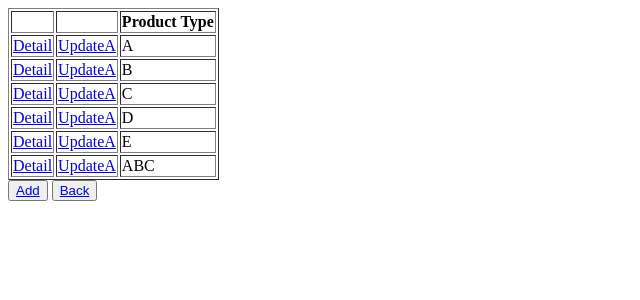
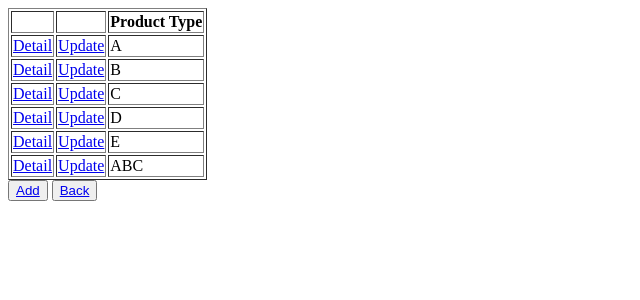
Before and after one commit to minhviet21/MachineAssemblyManagementWeb, a Django app: page /manager/product in a window 1280 px wide. Shown: the top 300 px of the page, without its empty margins (0-640 px from the left). Run offline with Django 5.2, Linux system fonts and the light colour scheme; data comes from the database, SQL or seed files in the repository; both versions use the stored data as it was after the commit.

Commit message:
refactor

```diff
--- a/myproject/templates/myproject/product/main.html
+++ b/myproject/templates/myproject/product/main.html
@@ -17,7 +17,7 @@
     {% for product in list_product %}
         <tr>
             <td><a href="product/{{ product.product_type }}">{{"Detail"}}</a></td>
-            <td><a href="product/{{ product.product_type }}/update_product">{{"UpdateA"}}</a></td>
+            <td><a href="product/{{ product.product_type }}/update_product">{{"Update"}}</a></td>
             <td>{{ product.product_type }}</td>
         </tr>
     {% endfor %}
```
Also changed, not shown: db.sqlite3, 1 other file.
